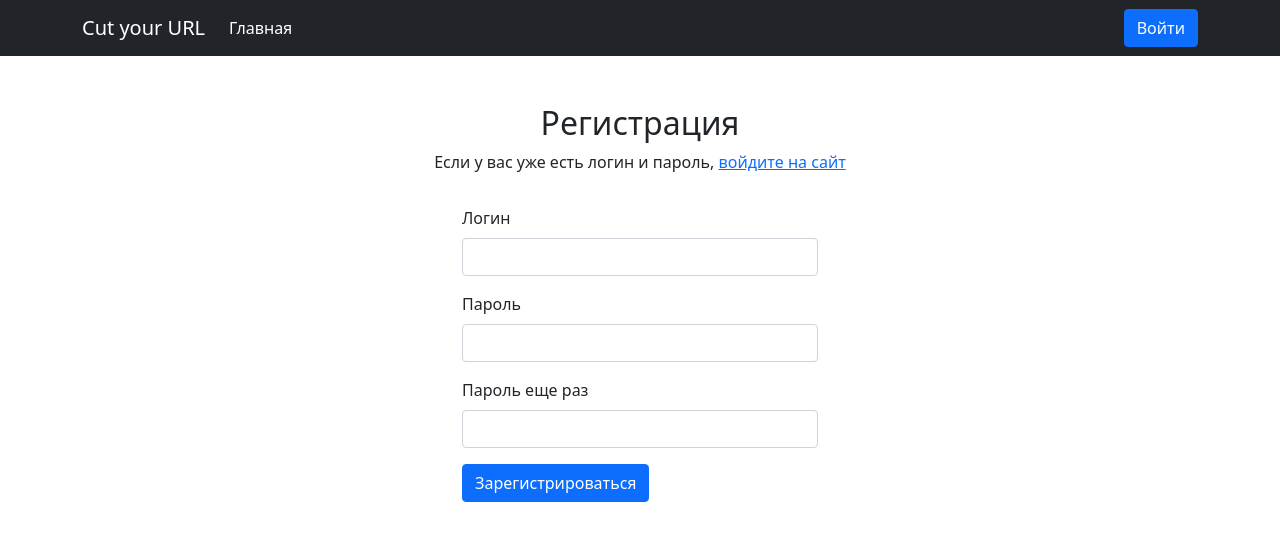
After one commit to miron4ik-learn/django-cuturl, a Django app: page /register/ in a window 1280 px wide. The commit adds this page. Shown: the top 541 px of the page. Run offline with Django 4.2, Linux system fonts and the light colour scheme.

Commit message:
Add register form

```diff
--- /dev/null
+++ b/accounts/admin.py
@@ -0,0 +1,3 @@
+from django.contrib import admin
+
+# Register your models here.
--- /dev/null
+++ b/accounts/apps.py
@@ -0,0 +1,6 @@
+from django.apps import AppConfig
+
+
+class AccountsConfig(AppConfig):
+    default_auto_field = 'django.db.models.BigAutoField'
+    name = 'accounts'
--- /dev/null
+++ b/accounts/forms.py
@@ -0,0 +1,12 @@
+from django import forms
+from django.contrib.auth.forms import UserCreationForm
+from django.contrib.auth.models import User
+
+class RegisterForm(UserCreationForm):
+  username = forms.CharField()
+  password1 = forms.CharField()
+  password2 = forms.CharField()
+
+  class Meta:
+    model = User
+    fields = [ 'username', 'password1', 'password2' ]
--- /dev/null
+++ b/accounts/models.py
@@ -0,0 +1,3 @@
+from django.db import models
+
+# Create your models here.
--- /dev/null
+++ b/accounts/templates/accounts/register.html
@@ -0,0 +1,63 @@
+{% extends 'main/layout/base.html' %}
+
+{% block title %}Зарегистрироваться{% endblock %}
+
+{% block content %}
+  <main class="container">
+    {% if form.errors %}
+      {% for field in form %}
+        {% if field.errors %}
+          <div class="alert alert-danger alert-dismissible fade show mt-3" role="alert">
+            {% for error in field.errors %}
+              {{ error | escape }}<br/>
+            {% endfor %}
+
+            <button type="button" class="btn-close" data-bs-dismiss="alert" aria-label="Close"></button>
+          </div>
+        {% endif %}
+      {% endfor %}
+    {% endif %}
+
+    {% if form.non_field_errors %}
+      <div class="alert alert-danger alert-dismissible fade show mt-3" role="alert">
+        {% for error in form.non_field_errors %}
+          {{ error | escape }}<br/>
+        {% endfor %}
+
+        <button type="button" class="btn-close" data-bs-dismiss="alert" aria-label="Close"></button>
+      </div>
+    {% endif %}
+
+    <div class="row mt-5">
+      <div class="col">
+        <h2 class="text-center">Регистрация</h2>
+        <p class="text-center">Если у вас уже есть логин и пароль, <a href="login.html">войдите на сайт</a></p>
+      </div>
+    </div>
+
+    <div class="row mt-3">
+      <div class="col-4 offset-4">
+        <form action="" method="POST">
+          {% csrf_token %}
+
+          <div class="mb-3">
+            <label for="login-input" class="form-label">Логин</label>
+            <input type="text" name="username" class="form-control" id="login-input" required>
+          </div>
+
+          <div class="mb-3">
+            <label for="password-input" class="form-label">Пароль</label>
+            <input type="password" name="password1" class="form-control" id="password-input" required>
+          </div>
+
+          <div class="mb-3">
+            <label for="password-input2" class="form-label">Пароль еще раз</label>
+            <input type="password" name="password2" class="form-control" id="password-input2" required>
+          </div>
+
+          <button type="submit" class="btn btn-primary">Зарегистрироваться</button>
+        </form>
+      </div>
+    </div>
+  </main>
+{% endblock %}
--- /dev/null
+++ b/accounts/tests.py
@@ -0,0 +1,3 @@
+from django.test import TestCase
+
+# Create your tests here.
--- /dev/null
+++ b/accounts/urls.py
@@ -0,0 +1,7 @@
+from django.contrib import admin
+from django.urls import path
+from . import views
+
+urlpatterns = [
+  path('register/', views.Register.as_view(), name='register'),
+]
--- /dev/null
+++ b/accounts/views.py
@@ -0,0 +1,11 @@
+from django.shortcuts import render
+from django.urls import reverse_lazy
+from django.views.generic import CreateView
+from .forms import RegisterForm
+
+class Register(CreateView):
+  form_class = RegisterForm
+  template_name = 'accounts/register.html'
+
+  def get_success_url(self):
+    return reverse_lazy('login')
--- a/cuturl/settings.py
+++ b/cuturl/settings.py
@@ -27,6 +27,7 @@ INSTALLED_APPS = [
     'django.contrib.messages',
     'django.contrib.staticfiles',
 
+    'accounts',
     'main',
 ]
 
--- a/cuturl/urls.py
+++ b/cuturl/urls.py
@@ -3,7 +3,8 @@ from django.urls import path, include
 
 urlpatterns = [
     path('admin/', admin.site.urls),
-    path('', include('main.urls'))
+    path('', include('accounts.urls')),
+    path('', include('main.urls')),
 ]
 
 handler404 = 'main.views.handle_notfound'
--- a/main/templates/main/index.html
+++ b/main/templates/main/index.html
@@ -6,7 +6,7 @@
       <div class="col">
         <h2 class="text-center">
           Необходимо
-          <a href="register.html">зарегистрироваться</a>
+          <a href="{% url 'register' %}">зарегистрироваться</a>
           или
           <a href="login.html">войти</a>
           под своей учетной записью
```
Also changed, not shown: accounts/__init__.py (added), accounts/migrations/__init__.py (added).
